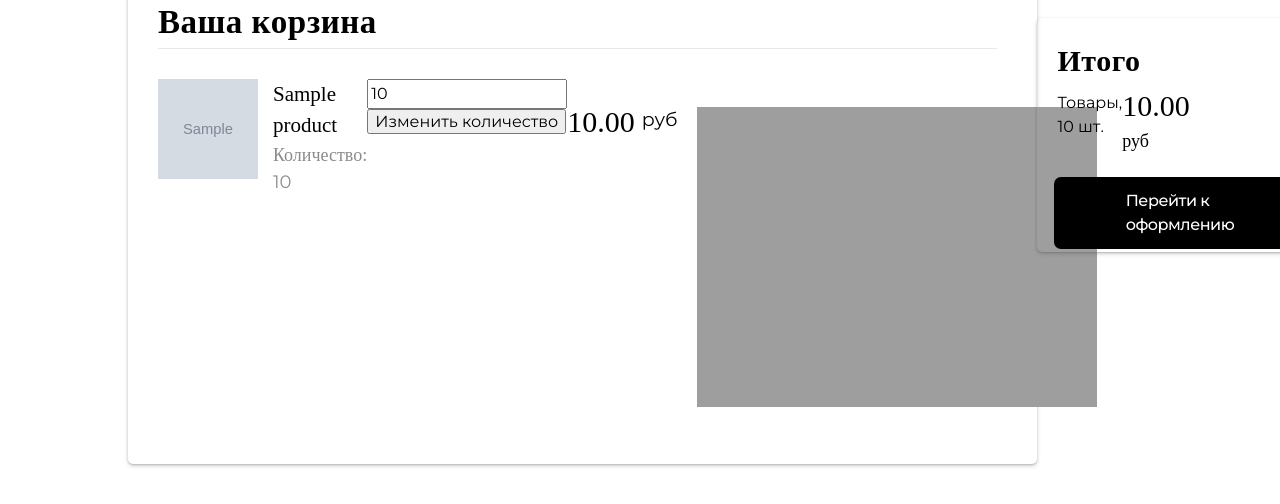
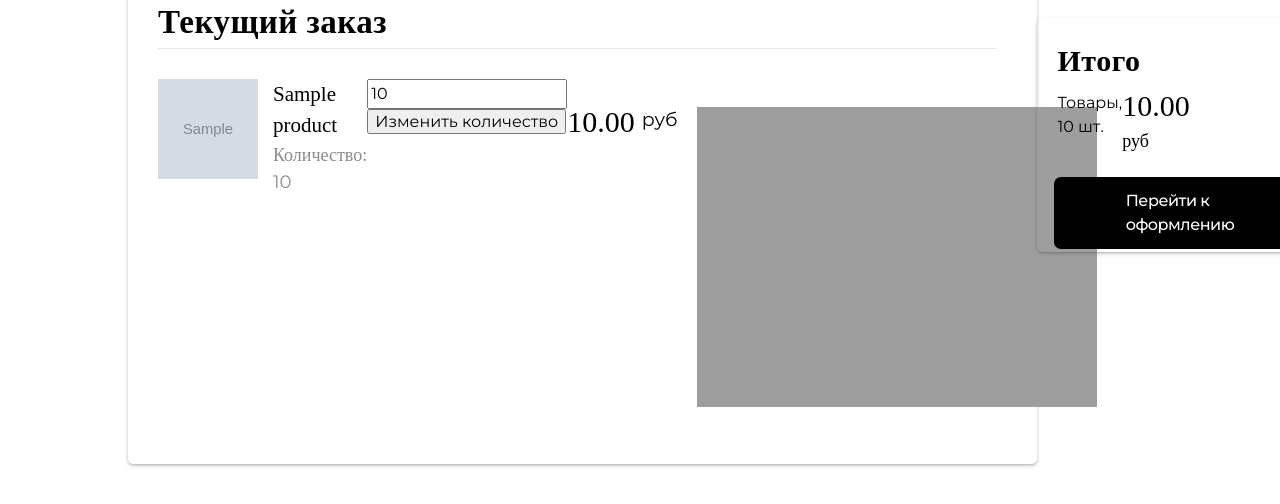
Before and after one commit to redpandageddon/coffeehouse, a Django app: page /shop/cart/ in a window 1280 px wide; the page is wider, and only the part inside the window is pictured. Shown: the part 170-674 px from the top of that part. Run offline with Django 3.2, Linux system fonts and the light colour scheme; tables that the repository leaves empty hold one stand-in row (values such as "Sample post"); grey boxes marked "Sample" are stand-in pictures; some web fonts are replaced; grey boxes are pictures that could not be loaded.

Commit message:
Update cart.html

```diff
--- a/supershop/templates/shop/cart.html
+++ b/supershop/templates/shop/cart.html
@@ -6,7 +6,7 @@
 {% endblock style %}
 
 {% block title %}
-    Магазинчик | Корзина
+    Корзина
 {% endblock title %}
 
 
@@ -15,7 +15,7 @@
         <div class="basket-container">
             <div class="basket-left--side">
                 <div class="basket-text">
-                    <span class="text">Ваша корзина {% if not cart.products.count %} пуста {% endif %}</span>
+                    <span class="text">Текущий заказ {% if not cart.products.count %} пустой {% endif %}</span>
                 </div>
                 <div>
                     {% if messages %}
```
